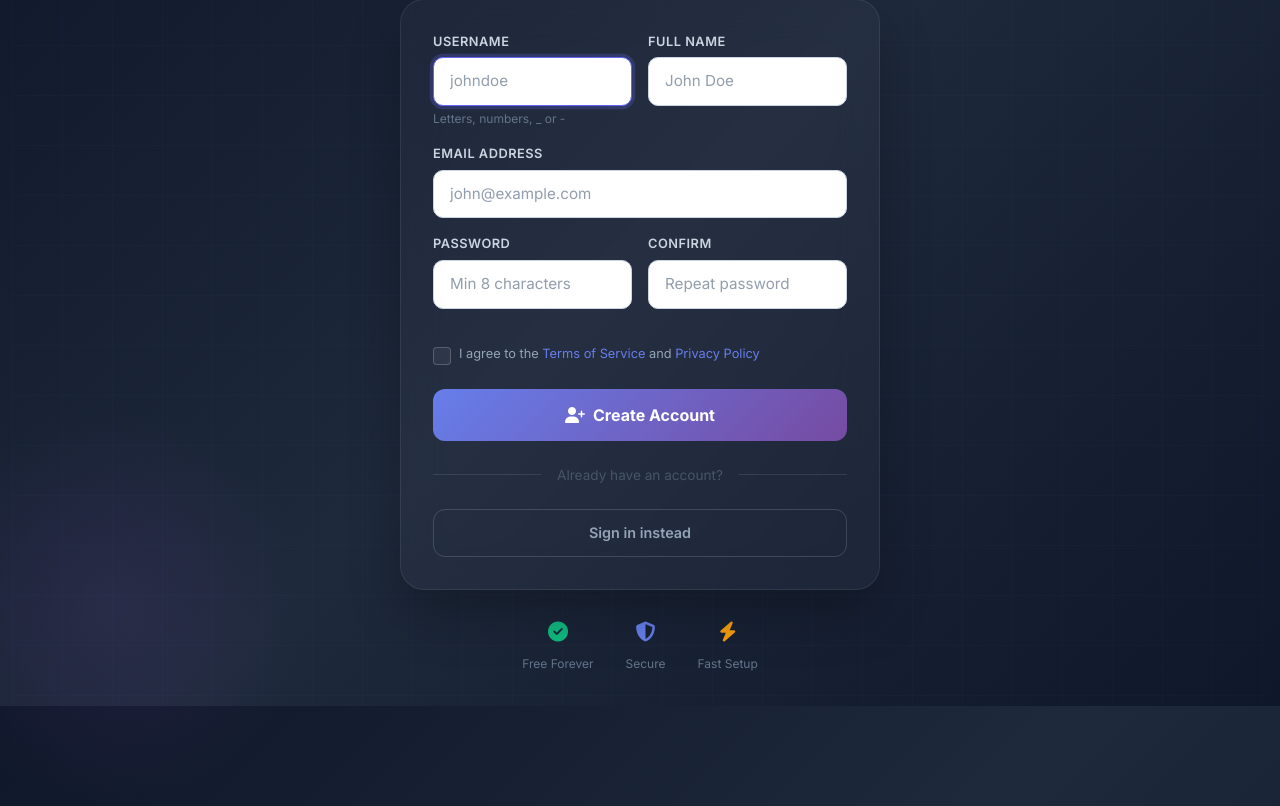
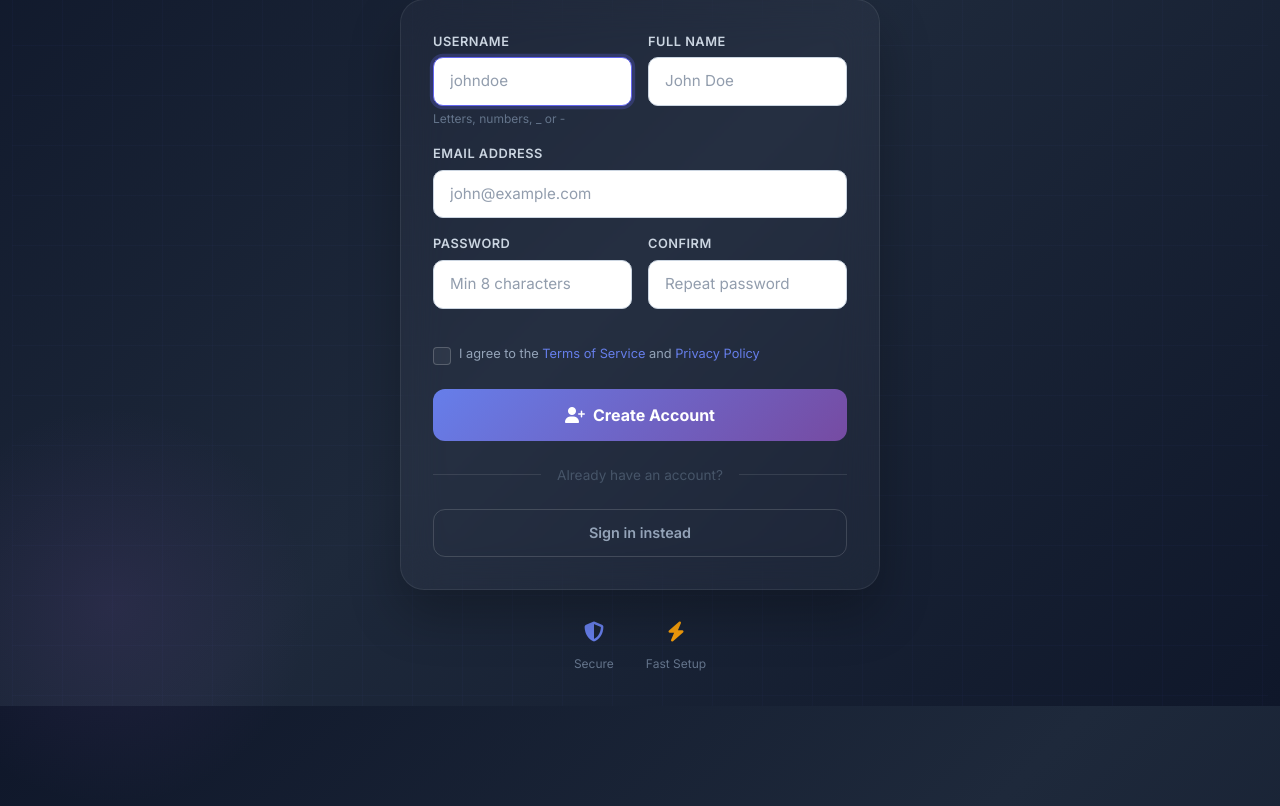
Before and after one commit to Nathan30302/TradeVerse, a Flask app: page /auth/register in a window 1280 px wide. Shown: the part 205-1011 px from the top of the page. Run offline with Flask 3, Linux system fonts and the light colour scheme; data comes from the database, SQL or seed files in the repository; data that the repository does not hold is empty; some libraries are stand-ins or nearby versions.

Commit message:
Remove 'Free Forever' from Sign Up page features
- Removed the 'Free Forever' feature card from auth/register.html
- Kept 'Secure' and 'Fast Setup' features intact
- No other changes to layout or styling
- No broken references remain in codebase

```diff
--- a/app/__init__.py
+++ b/app/__init__.py
@@ -187,13 +187,13 @@ def create_app(config_name='default'):
 
     # Expose Prometheus metrics if prometheus_client is available (optional)
     try:
-        from prometheus_client import make_wsgi_app
+        from prometheus_client import make_wsgi_app  # type: ignore
         from werkzeug.middleware.dispatcher import DispatcherMiddleware
         # mount the prometheus WSGI app at /metrics
         app.wsgi_app = DispatcherMiddleware(app.wsgi_app, {
             '/metrics': make_wsgi_app()
         })
-    except Exception:
+    except (ImportError, Exception):
         app.logger.debug('prometheus_client not available; /metrics disabled')
 
     # Register template filters
--- a/app/templates/auth/register.html
+++ b/app/templates/auth/register.html
@@ -395,10 +395,6 @@
         <!-- Features -->
         <div class="auth-features">
             <div class="auth-feature">
-                <i class="fas fa-check-circle"></i>
-                <span>Free Forever</span>
-            </div>
-            <div class="auth-feature">
                 <i class="fas fa-shield-alt"></i>
                 <span>Secure</span>
             </div>
```
